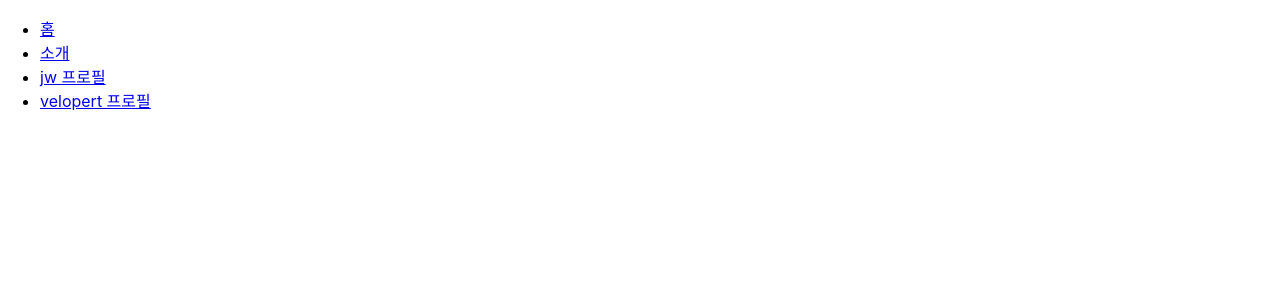
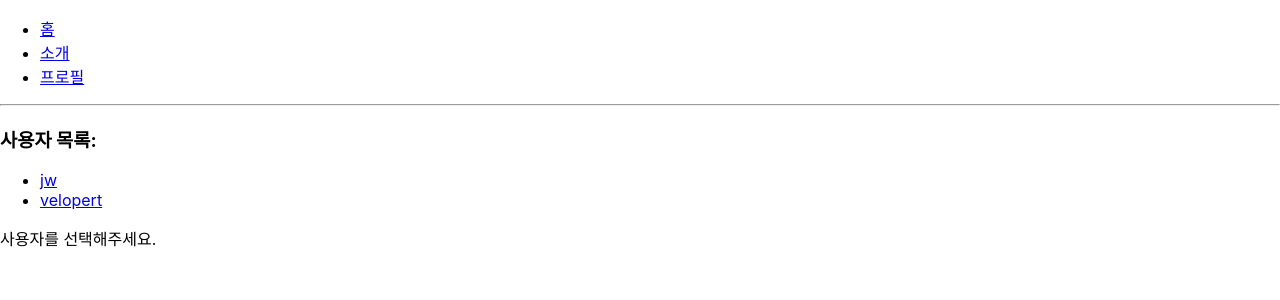
Before and after one commit to jae-woo-han/router-tutorial, a React (Create React App) app: page /profiles in a window 1280 px wide. Shown: the top 300 px of the page. Built offline with nearby package versions, Linux system fonts and the light colour scheme.

Commit message:
sub route

```diff
--- a/src/App.js
+++ b/src/App.js
@@ -2,7 +2,7 @@
 import { Link, Route } from "react-router-dom";
 import About from "./About";
 import Home from "./Home";
-import Profile from "./Profile";
+import Profiles from "./Profiles";
 
 function App() {
   return (
@@ -15,15 +15,13 @@
           <Link to="/about">소개</Link>
         </li>
         <li>
-          <Link to="/profile/jw">jw 프로필</Link>
-        </li>
-        <li>
-          <Link to="/profile/velopert">velopert 프로필</Link>
+          <Link to="/profiles">프로필</Link>
         </li>
       </ul>
+      <hr />
       <Route path="/" component={Home} exact={true} />
       <Route path={["/about", "/info"]} component={About} />
-      <Route path="/profile/:username" component={Profile} />
+      <Route path="/profiles" component={Profiles} />
     </div>
   );
 }
--- /dev/null
+++ b/src/Profiles.js
@@ -0,0 +1,27 @@
+import React from "react";
+import { Link, Route } from "react-router-dom";
+import Profile from "./Profile";
+
+const Profiles = () => {
+  return (
+    <div>
+      <h3>사용자 목록:</h3>
+      <ul>
+        <li>
+          <Link to="/profiles/jw">jw</Link>
+        </li>
+        <li>
+          <Link to="/profiles/velopert">velopert</Link>
+        </li>
+      </ul>
+      <Route
+        path="/profiles"
+        exact
+        render={() => <div>사용자를 선택해주세요.</div>}
+      />
+      <Route path="/profiles/:username" component={Profile} />
+    </div>
+  );
+};
+
+export default Profiles;
```
